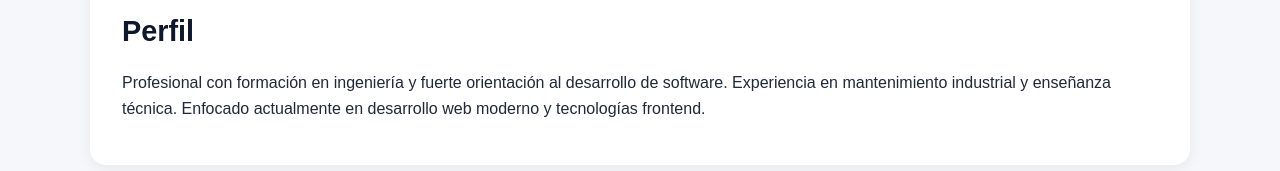
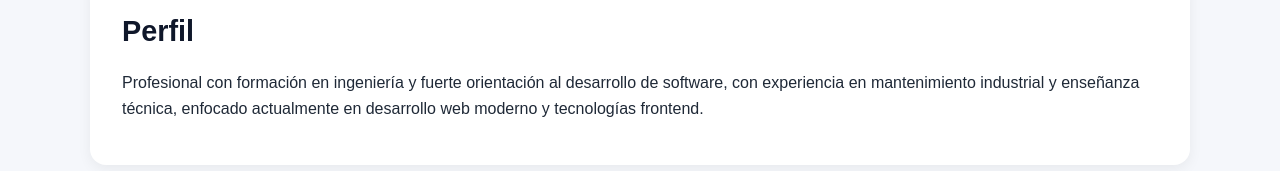
Before and after one commit to earivera6/cv-esteban-web, a React (Vite) app: page / in a window 1280 px wide. Shown: the part 417-588 px from the top of the page. Built offline with nearby package versions, Linux system fonts and the light colour scheme.

Commit message:
Optimizacion V3

```diff
--- a/src/App.tsx
+++ b/src/App.tsx
@@ -28,8 +28,8 @@ function App() {
           <h2>Perfil</h2>
           <p>
             Profesional con formación en ingeniería y fuerte orientación al
-            desarrollo de software. Experiencia en mantenimiento industrial y
-            enseñanza técnica. Enfocado actualmente en desarrollo web moderno y
+            desarrollo de software, con experiencia en mantenimiento industrial y
+            enseñanza técnica, enfocado actualmente en desarrollo web moderno y
             tecnologías frontend.
           </p>
         </section>
--- a/src/index.css
+++ b/src/index.css
@@ -99,6 +99,22 @@ section p {
   margin-bottom: 20px;
 }
 
+#hero p:first-child {
+  font-size: 0.95rem;
+  font-weight: bold;
+  letter-spacing: 1px;
+  text-transform: uppercase;
+  color: #38bdf8;
+  margin-bottom: 10px;
+}
+
+#hero h3 {
+  font-size: 1.2rem;
+  font-weight: 500;
+  margin-bottom: 16px;
+  color: #cbd5e1;
+}
+
 #hero a {
   display: inline-block;
   background-color: #38bdf8;
```
